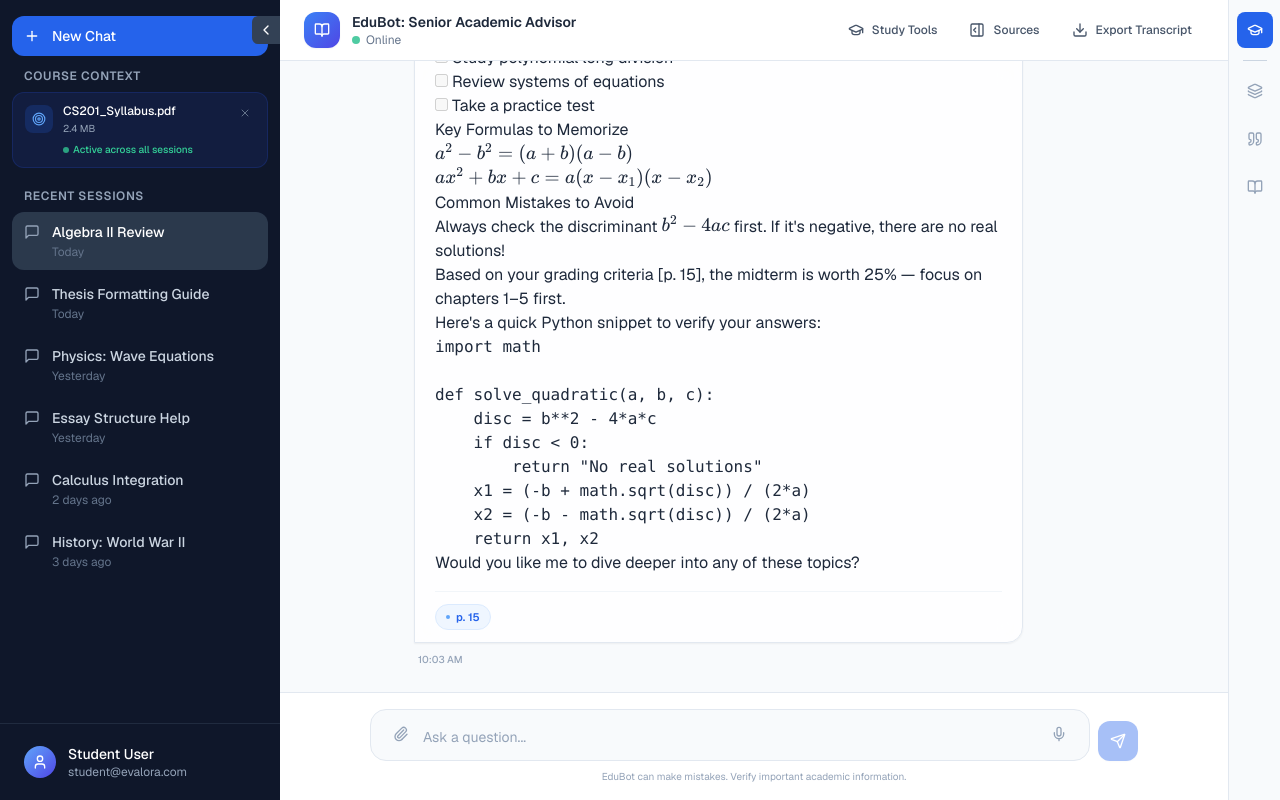
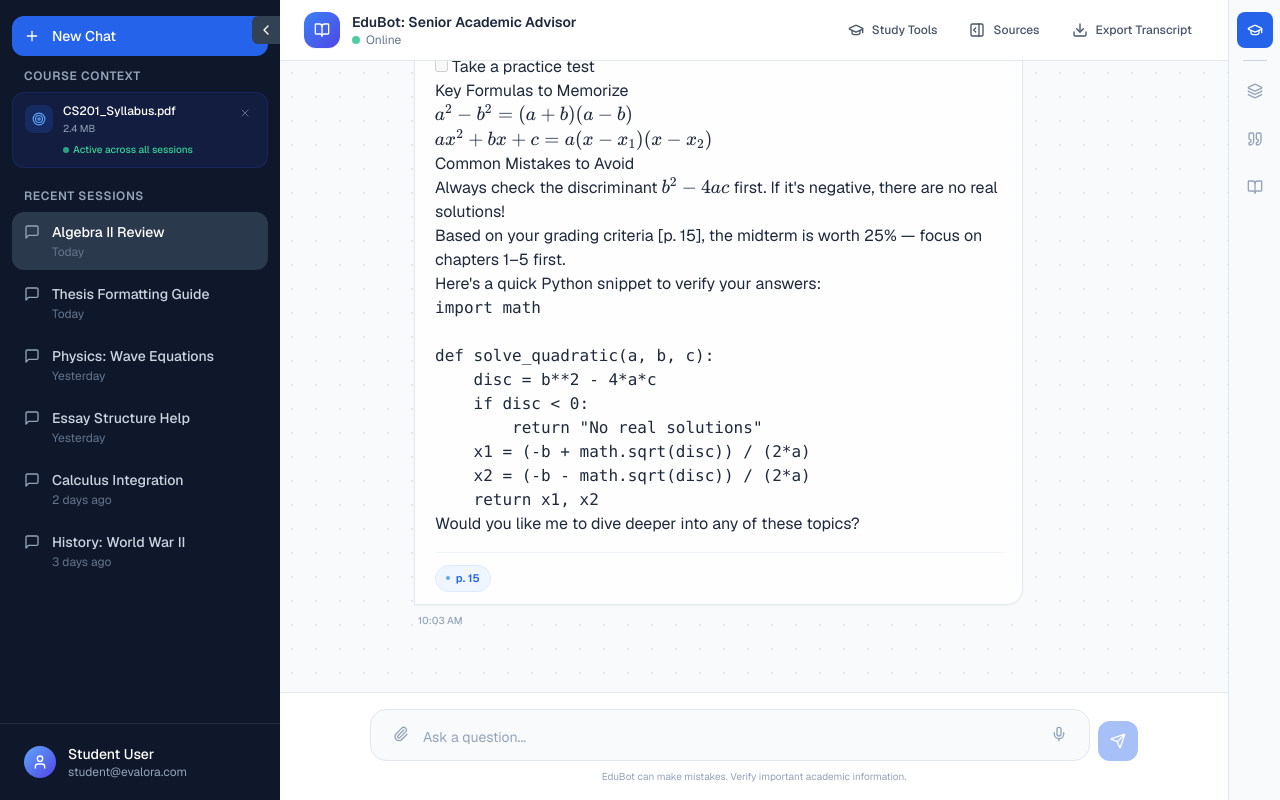
Before and after one commit to ASILA-RANASINGHE/Evalora2, a Next.js app: page /protected/chat/conversation in a window 1280 px wide. Built offline with nearby package versions, Linux system fonts and the light colour scheme.

Commit message:
style: Add animation

```diff
--- a/app/protected/chat/conversation/components/ChatContainer.tsx
+++ b/app/protected/chat/conversation/components/ChatContainer.tsx
@@ -1,4 +1,5 @@
 import { useRef, useEffect } from "react";
+import { AnimatePresence, motion } from "framer-motion";
 import { MessageBubble, type ChatMessage } from "./MessageBubble";
 import { TypingIndicator } from "./TypingIndicator";
 
@@ -8,36 +9,20 @@ interface ChatContainerProps {
   onCitationClick?: (page: number, source: string) => void;
 }
 
-export function ChatContainer({
-  messages,
-  isTyping,
-  onCitationClick
-}: ChatContainerProps) {
+export function ChatContainer({ messages, isTyping, onCitationClick }: ChatContainerProps) {
   const messagesEndRef = useRef<HTMLDivElement>(null);
-  const containerRef = useRef<HTMLDivElement>(null);
-
-  const scrollToBottom = () => {
-    if (messagesEndRef.current) {
-      messagesEndRef.current.scrollIntoView({
-        behavior: "smooth",
-        block: "end",
-      });
-    }
-  };
 
   useEffect(() => {
-    // Small timeout ensures the DOM has rendered the new message/indicator
-    // before the browser calculates the final scroll position.
-    const timeoutId = setTimeout(scrollToBottom, 100);
+    const timeoutId = setTimeout(() => {
+      messagesEndRef.current?.scrollIntoView({ behavior: "smooth" });
+    }, 100);
     return () => clearTimeout(timeoutId);
   }, [messages, isTyping]);
 
   return (
-    <div
-      ref={containerRef}
-      className="flex-1 overflow-y-auto px-4 sm:px-6 lg:px-8 py-6 scroll-smooth"
-    >
-      <div className="max-w-3xl mx-auto space-y-6">
+    <div className="flex-1 overflow-y-auto px-4 sm:px-6 lg:px-8 py-6 scroll-smooth custom-scrollbar bg-[radial-gradient(#e5e7eb_1px,transparent_1px)] [background-size:24px_24px]">
+      <div className="max-w-3xl mx-auto">
+        <AnimatePresence initial={false}>
           {messages.map((msg) => (
             <MessageBubble
               key={msg.id}
@@ -45,11 +30,19 @@ export function ChatContainer({
               onCitationClick={onCitationClick}
             />
           ))}
+        </AnimatePresence>
 
-        {isTyping && <TypingIndicator />}
+        {isTyping && (
+          <motion.div
+            initial={{ opacity: 0, y: 5 }}
+            animate={{ opacity: 1, y: 0 }}
+            exit={{ opacity: 0 }}
+          >
+            <TypingIndicator />
+          </motion.div>
+        )}
 
-        {/* Invisible anchor for the scroll-to-bottom logic */}
-        <div ref={messagesEndRef} className="h-px" />
+        <div ref={messagesEndRef} className="h-4" />
       </div>
     </div>
   );
```
Lines whose indentation alone changed are shown as unchanged.
